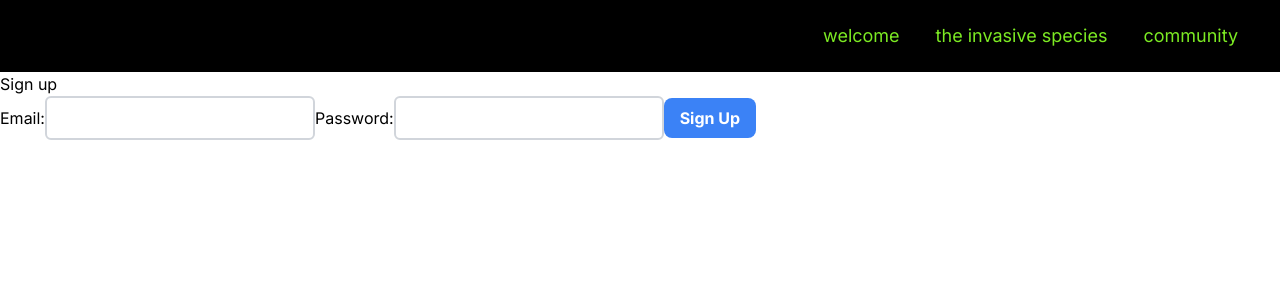
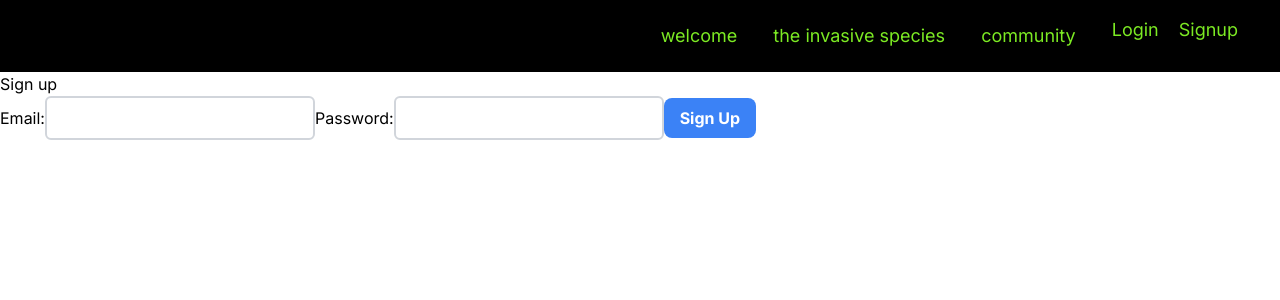
Before and after one commit to Ed-TheVisionMaker/green-ig-ias-network, a Next.js app: page /signup in a window 1280 px wide. Shown: the top 300 px of the page. Built offline with nearby package versions, Linux system fonts and the light colour scheme.

Commit message:
added links for login and signup

```diff
--- a/app/login/page.tsx
+++ b/app/login/page.tsx
@@ -1,3 +1,4 @@
+'use client';
 import { useState } from 'react';
 
 const Login = () => {
@@ -6,7 +7,6 @@ const Login = () => {
 
   const handleSubmit = async (e: React.FormEvent<HTMLFormElement>) => {
     e.preventDefault();
-    console.log(email, password)
   }
 
   return (
--- a/app/signup/page.tsx
+++ b/app/signup/page.tsx
@@ -1,3 +1,5 @@
+'use client';
+
 import { useState } from 'react';
 
 const Signup = () => {
@@ -6,7 +8,6 @@ const Signup = () => {
 
   const handleSubmit = async (e: React.FormEvent<HTMLFormElement>) => {
     e.preventDefault();
-    console.log(email, password)
   }
 
   return (
--- a/components/Navbar.tsx
+++ b/components/Navbar.tsx
@@ -13,6 +13,17 @@ const Navbar: FC = () => {
         <Link className='text-[#7CEA23] text-lg border-2 border-transparent hover:border-2 hover:border-white py-1 px-2 rounded-xl' href='/community'>
           community
         </Link>
+        <nav>
+          <div>
+          <Link className='text-[#7CEA23] text-lg border-2 border-transparent hover:border-2 hover:border-white py-1 px-2 rounded-xl' href='/login'>
+
+              Login
+            </Link>
+        <Link className='text-[#7CEA23] text-lg border-2 border-transparent hover:border-2 hover:border-white py-1 px-2 rounded-xl' href='/signup'>
+              Signup
+              </Link>
+          </div>
+        </nav>
     </header>
   );
 };
--- a/context/AuthContext.js
+++ /dev/null
@@ -1,31 +0,0 @@
-import React, { createContext, useReducer, ReactNode, Dispatch } from 'react';
-
-export const AuthContext = createContext();
-
-export const authReducer = (state,action) => {
-  switch (action.type) {
-    case 'LOGIN':
-      return {
-        user: action.payload,
-      };
-    case 'LOGOUT':
-      return {
-        user: null,
-      };
-    default:
-      return state;
-  }
-};
-
-export const AuthContextProvider = ({ children }) => {
-  const [state, dispatch] = useReducer(authReducer, {
-    user: null,
-  });
-  console.log('AuthContext state', state);
-
-  return (
-    <AuthContext.Provider>
-      {children}
-    </AuthContext.Provider>
-  );
-};
```
